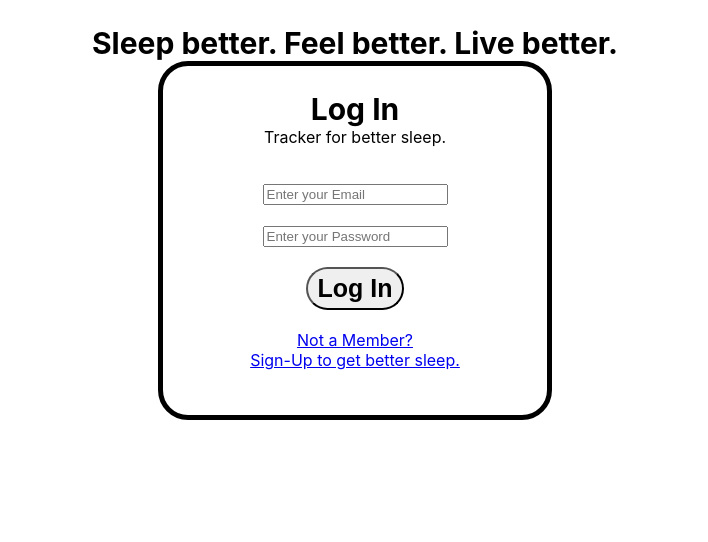
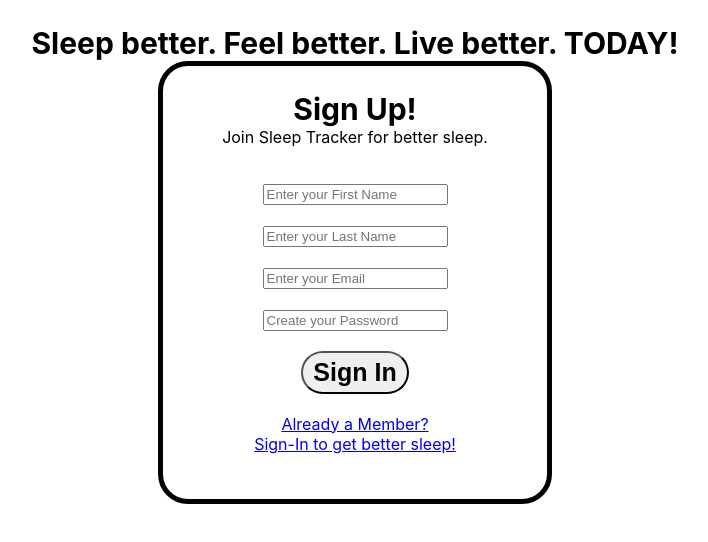
Before and after one commit to bw-sleep-tracker-1/React, a React (Create React App) app in the folder sleep-tracker/: page /SignUp in a window 1280 px wide. Shown: the top 542 px of the page, without its empty margins (285-993 px from the left). Built offline with nearby package versions, Linux system fonts and the light colour scheme.

Commit message:
Sign up page running

```diff
--- a/sleep-tracker/package.json
+++ b/sleep-tracker/package.json
@@ -8,6 +8,7 @@
     "@testing-library/user-event": "^7.2.1",
     "react": "^16.13.1",
     "react-dom": "^16.13.1",
+    "react-router-dom": "^5.2.0",
     "react-scripts": "3.4.3"
   },
   "scripts": {
--- a/sleep-tracker/src/App.js
+++ b/sleep-tracker/src/App.js
@@ -1,42 +1,20 @@
 import React from "react";
-// import logo from "./logo.svg";
+import LogIn from "./components/LogIn";
+import SignUp from "./components/SignUp";
+import { Route } from "react-router-dom";
 import "./App.css";
 
 function App() {
   return (
-    <div className="App">
-      <h2>Sleep better. Feel better. Live better.</h2>
-      <div className="logInForm">
-        <h2>Log In</h2>
-        <p>Tracker for better sleep.</p>
-        <br />
+    <>
+      <Route exact path="/">
+        <LogIn />
+      </Route>
 
-        <input
-          className="email"
-          name="email"
-          type="email"
-          placeholder="Enter your Email"
-        />
-        <br />
-        <br />
-        <input
-          className="password"
-          name="password"
-          type="password"
-          placeholder="Enter your Password"
-        />
-        <br />
-        <br />
-        <button>Log In</button>
-        <br />
-        <br />
-        <a href="url">
-          Not a Member?
-          <br />
-          Sign-Up to get better sleep.
-        </a>
-      </div>
-    </div>
+      <Route path="/SignUp">
+        <SignUp />
+      </Route>
+    </>
   );
 }
 
--- /dev/null
+++ b/sleep-tracker/src/Components/LogIn.js
@@ -0,0 +1,46 @@
+import React from "react";
+
+function LogIn() {
+  return (
+    <div className="App">
+      <div className="headerDiv">
+        <header>
+          <h1>Sleep better. Feel better. Live better</h1>
+        </header>
+      </div>
+
+      <div className="logInForm">
+        <h2>Log In</h2>
+        <p>Track a better sleep.</p>
+        <br />
+
+        <input
+          className="email"
+          name="email"
+          type="email"
+          placeholder="Enter your Email"
+        />
+        <br />
+        <br />
+        <input
+          className="password"
+          name="password"
+          type="password"
+          placeholder="Enter your Password"
+        />
+        <br />
+        <br />
+        <button>Log In</button>
+        <br />
+        <br />
+        <a href="./SignUp">
+          Not a Member?
+          <br />
+          Sign-Up to get better sleep.
+        </a>
+      </div>
+    </div>
+  );
+}
+
+export default LogIn;
--- a/sleep-tracker/src/Components/signup.js
+++ b/sleep-tracker/src/Components/signup.js
@@ -0,0 +1,58 @@
+import React from "react";
+// import App from "./App";
+
+function SignUp() {
+  return (
+    <div className="App">
+      <h2>Sleep better. Feel better. Live better. TODAY!</h2>
+      <div className="logInForm">
+        <h2>Sign Up!</h2>
+        <p>Join Sleep Tracker for better sleep.</p>
+        <br />
+
+        <input
+          className="fName"
+          name="fName"
+          type="fName"
+          placeholder="Enter your First Name"
+        />
+        <br />
+        <br />
+        <input
+          className="lName"
+          name="lName"
+          type="lName"
+          placeholder="Enter your Last Name"
+        />
+        <br />
+        <br />
+        <input
+          className="email"
+          name="email"
+          type="email"
+          placeholder="Enter your Email"
+        />
+        <br />
+        <br />
+        <input
+          className="password"
+          name="password"
+          type="password"
+          placeholder="Create your Password"
+        />
+        <br />
+        <br />
+        <button>Sign In</button>
+        <br />
+        <br />
+        <a href="/">
+          Already a Member?
+          <br />
+          Sign-In to get better sleep!
+        </a>
+      </div>
+    </div>
+  );
+}
+
+export default SignUp;
--- a/sleep-tracker/src/index.js
+++ b/sleep-tracker/src/index.js
@@ -1,12 +1,14 @@
-import React from 'react';
-import ReactDOM from 'react-dom';
-import './index.css';
-import App from './App';
-
+import React from "react";
+import ReactDOM from "react-dom";
+import { BrowserRouter as Router } from "react-router-dom";
+import "./index.css";
+import App from "./App";
 
 ReactDOM.render(
   <React.StrictMode>
-    <App />
+    <Router>
+      <App />
+    </Router>
   </React.StrictMode>,
-  document.getElementById('root')
+  document.getElementById("root")
 );
```
Also changed, not shown: 1 other file (tests, documents, lock files or other folders).
